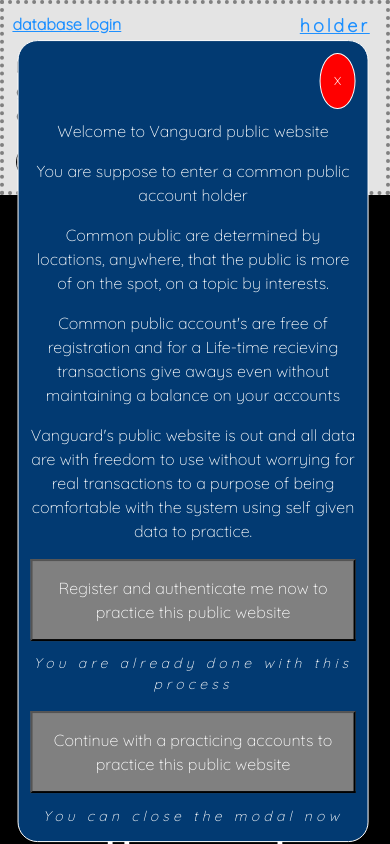
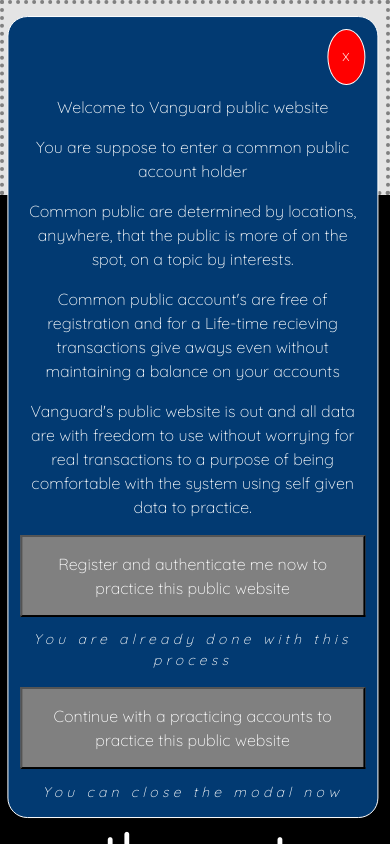
Before and after one commit to markie311/Vanguard, a React (Create React App) app in the folder view/: page / in a window 390 px wide. Built offline with nearby package versions, Linux system fonts and the light colour scheme; a web font is replaced by a local one.

Commit message:
Vanguard

```diff
--- a/view/src/styles/landingpage/landingpage.scss
+++ b/view/src/styles/landingpage/landingpage.scss
@@ -138,11 +138,11 @@
 border:0.1vh solid white;
 border-radius:20px;
 height:95vh;
-width:90%;
+width:95%;
 z-index:5;
 top:0;
 left:0;
-transform: translate(5%, 5%);
+transform: translate(2%, 2%);
 transition: all 6s ease;
 top:-100vh;
 opacity: 0;
```
